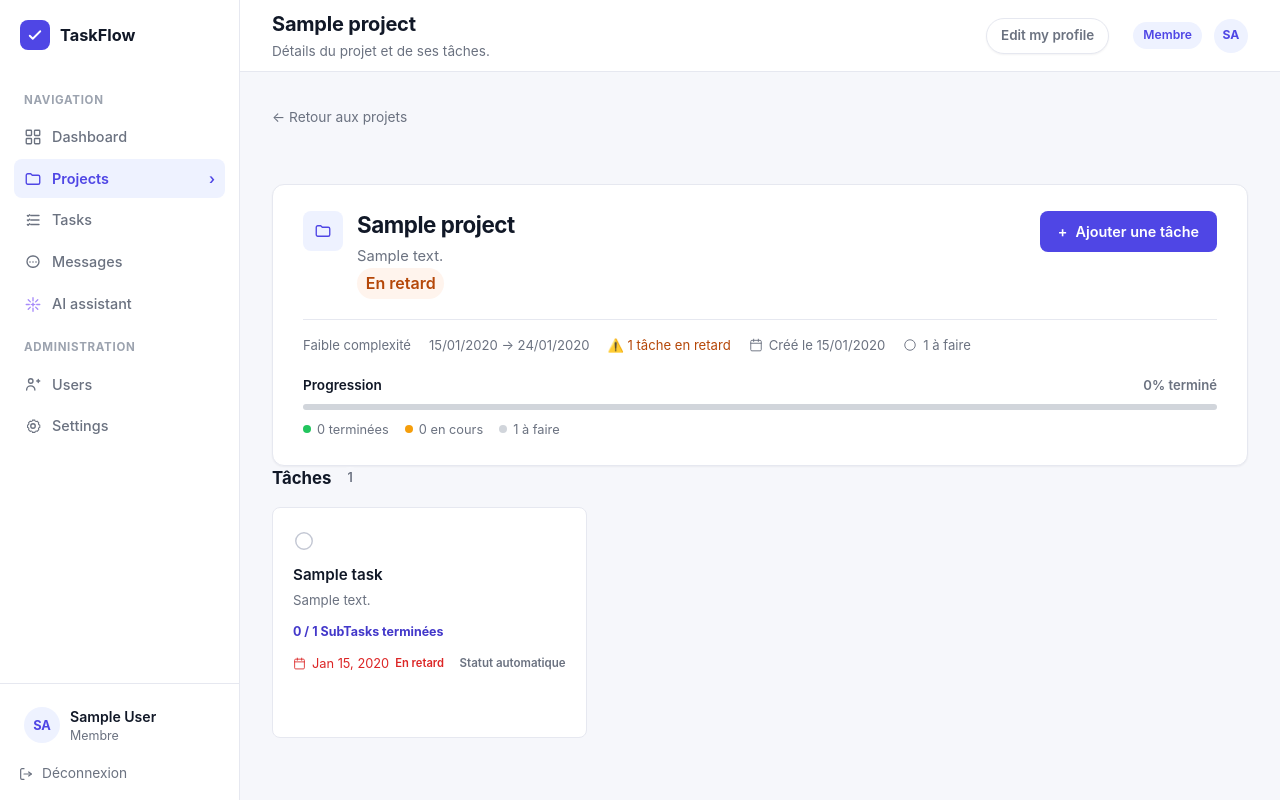
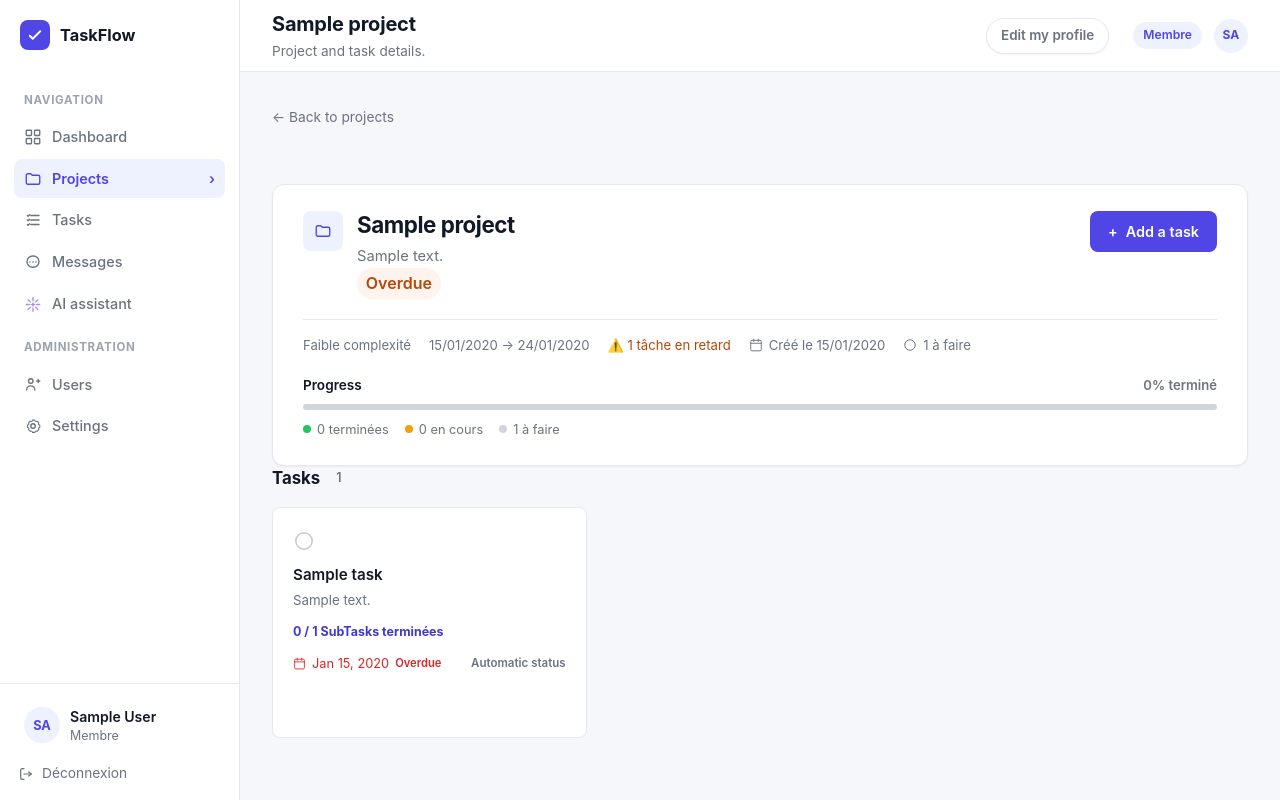
Before and after one commit to workcmtiayon-arch/task_manager, a Django app: page /projects/show/1/ in a window 1280 px wide. Run offline with Django 5.2, Linux system fonts and the light colour scheme; a user stored in the database is signed in; tables that the repository leaves empty hold one stand-in row (values such as "Sample post"); parts of the project's set-up code (start-up, migrations or seed data) failed here and were passed over.

Commit message:
i18n: translate project and task detail pages

```diff
--- a/templates/projects/project_detail.html
+++ b/templates/projects/project_detail.html
@@ -1,5 +1,5 @@
 {% extends "base.html" %}
-{% load static %}
+{% load static i18n %}
 
 {% block extra_css %}
 <link rel="stylesheet" href="{% static 'css/projects.css' %}">
@@ -7,10 +7,10 @@
 
 {% block title %}{{ project.name }} — TaskFlow{% endblock %}
 {% block page_title %}{{ project.name }}{% endblock %}
-{% block page_subtitle %}Détails du projet et de ses tâches.{% endblock %}
+{% block page_subtitle %}{% translate "Project and task details." %}{% endblock %}
 
 {% block content %}
-<a href="{% url 'project_list' %}" class="back-link">&#8592; Retour aux projets</a>
+<a href="{% url 'project_list' %}" class="back-link">&#8592; {% translate "Back to projects" %}</a>
 
 <div class="card detail-card">
     <div class="detail-card__header">
@@ -24,13 +24,13 @@
                 <h2 class="detail-card__title">{{ project.name }}</h2>
                 <p class="detail-card__description">{{ project.description }}</p>
                 <p class="project-status project-status--{{ project.display_status|lower }}">
-                    {% if project.display_status == 'UPCOMING' %}À venir{% elif project.display_status == 'IN_PROGRESS' %}En cours{% elif project.display_status == 'OVERDUE' %}En retard{% else %}Terminé{% endif %}
+            {% if project.display_status == 'UPCOMING' %}{% translate "Upcoming" %}{% elif project.display_status == 'IN_PROGRESS' %}{% translate "In progress" %}{% elif project.display_status == 'OVERDUE' %}{% translate "Overdue" %}{% else %}{% translate "Completed" %}{% endif %}
                 </p>
             </div>
         </div>
 
         <a href="{% url 'add_task' project.id %}?project={{ project.id }}" class="btn btn--primary" data-modal-trigger>
-            <span aria-hidden="true">+</span> Ajouter une tâche
+            <span aria-hidden="true">+</span> {% translate "Add a task" %}
         </a>
     </div>
 
@@ -76,7 +76,7 @@
     {% if project.task_count %}
     <div class="detail-card__progress">
         <div class="detail-card__progress-row">
-            <span class="detail-card__progress-title">Progression</span>
+            <span class="detail-card__progress-title">{% translate "Progress" %}</span>
             <span class="detail-card__progress-percent">{{ project.progress_percent }}% terminé</span>
         </div>
         <div class="progress-bar progress-bar--segmented">
@@ -109,7 +109,7 @@
 </div>
 
 <div class="section-row">
-    <h2 class="section-row__title">Tâches <span class="section-row__count">{{ project.task_count }}</span></h2>
+    <h2 class="section-row__title">{% translate "Tasks" %} <span class="section-row__count">{{ project.task_count }}</span></h2>
 </div>
 
 <div class="tasks-list">
@@ -151,31 +151,31 @@
                     <path d="M3 9h18M8 2v4M16 2v4" stroke="currentColor" stroke-width="1.6" stroke-linecap="round"/>
                 </svg>
                 {{ task.due_date|date:"M j, Y" }}
-                {% if task.is_overdue %}<span class="task-row__overdue-label">En retard</span>{% endif %}
+                {% if task.is_overdue %}<span class="task-row__overdue-label">{% translate "Overdue" %}</span>{% endif %}
             </span>
             {% endif %}
 
             {% if task.subtask_count %}
-            <span class="task-row__automatic-status">Statut automatique</span>
+            <span class="task-row__automatic-status">{% translate "Automatic status" %}</span>
             {% else %}
             <form method="post" action="{% url 'task_update_status' task.id %}" class="task-row__status-form">
                 {% csrf_token %}
                 <select name="status" class="task-row__status-select task-row__status-select--{{ task.status|lower }}" onchange="this.form.submit()">
-                    <option value="TODO" {% if task.status == 'TODO' %}selected{% endif %}>À faire</option>
-                    <option value="IN_PROGRESS" {% if task.status == 'IN_PROGRESS' %}selected{% endif %}>En cours</option>
-                    <option value="DONE" {% if task.status == 'DONE' %}selected{% endif %}>Terminé</option>
+                    <option value="TODO" {% if task.status == 'TODO' %}selected{% endif %}>{% translate "To do" %}</option>
+                    <option value="IN_PROGRESS" {% if task.status == 'IN_PROGRESS' %}selected{% endif %}>{% translate "In progress" %}</option>
+                    <option value="DONE" {% if task.status == 'DONE' %}selected{% endif %}>{% translate "Completed" %}</option>
                 </select>
             </form>
             {% endif %}
         </div>
 
         <div class="task-row__actions">
-                <a href="{% url 'update_task' task.id %}" class="btn-icon btn-icon--edit" aria-label="Modifier la tâche" title="Modifier" data-modal-trigger>
+                <a href="{% url 'update_task' task.id %}" class="btn-icon btn-icon--edit" aria-label="{% translate 'Edit task' %}" title="{% translate 'Edit' %}" data-modal-trigger>
                 <svg viewBox="0 0 24 24" fill="none" xmlns="http://www.w3.org/2000/svg">
                     <path d="M12 20h9M16.5 3.5a2.121 2.121 0 0 1 3 3L7 19l-4 1 1-4L16.5 3.5Z" stroke="currentColor" stroke-width="1.8" stroke-linecap="round" stroke-linejoin="round"/>
                 </svg>
             </a>
-                <a href="{% url 'delete_task' task.id %}" class="btn-icon btn-icon--delete" aria-label="Supprimer la tâche" title="Supprimer" data-modal-trigger>
+                <a href="{% url 'delete_task' task.id %}" class="btn-icon btn-icon--delete" aria-label="{% translate 'Delete task' %}" title="{% translate 'Delete' %}" data-modal-trigger>
                 <svg viewBox="0 0 24 24" fill="none" xmlns="http://www.w3.org/2000/svg">
                     <path d="M3 6h18M8 6V4a2 2 0 0 1 2-2h4a2 2 0 0 1 2 2v2m3 0-1 14a2 2 0 0 1-2 2H7a2 2 0 0 1-2-2L4 6h16Z" stroke="currentColor" stroke-width="1.8" stroke-linecap="round" stroke-linejoin="round"/>
                 </svg>
@@ -183,13 +183,13 @@
         </div>
     </article>
     {% empty %}
-    <p class="empty-state">Aucune tâche dans ce projet pour le moment.</p>
+    <p class="empty-state">{% translate "No tasks in this project yet." %}</p>
     {% endfor %}
 </div>
 
 <div id="modal-overlay" class="modal-overlay" hidden>
     <div class="modal" role="dialog" aria-modal="true">
-            <button type="button" class="modal__close" id="modal-close" aria-label="Fermer">&times;</button>
+            <button type="button" class="modal__close" id="modal-close" aria-label="{% translate 'Close' %}">&times;</button>
         <div class="modal__body" id="modal-body"></div>
     </div>
 </div>
```
Also changed, not shown: templates/tasks/task_detail.html (+11 -11 lines).
